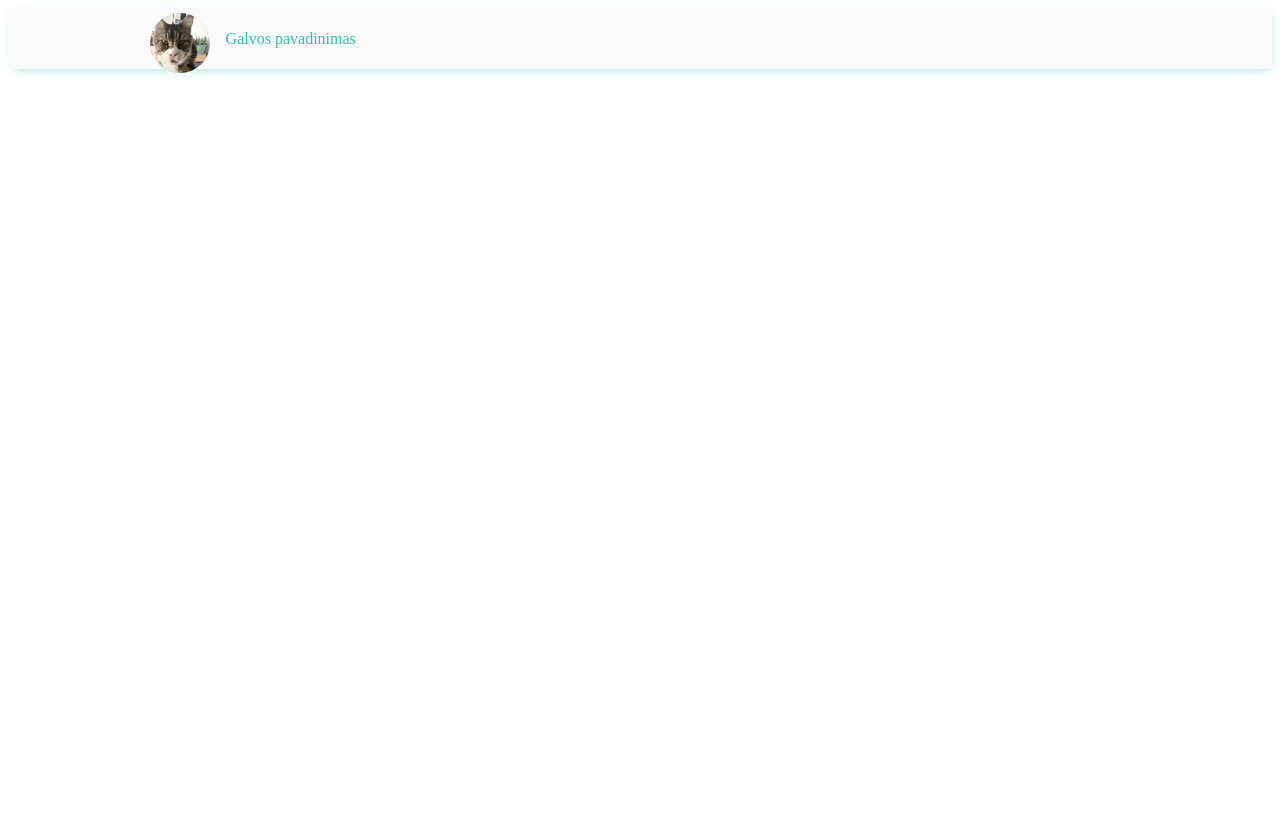
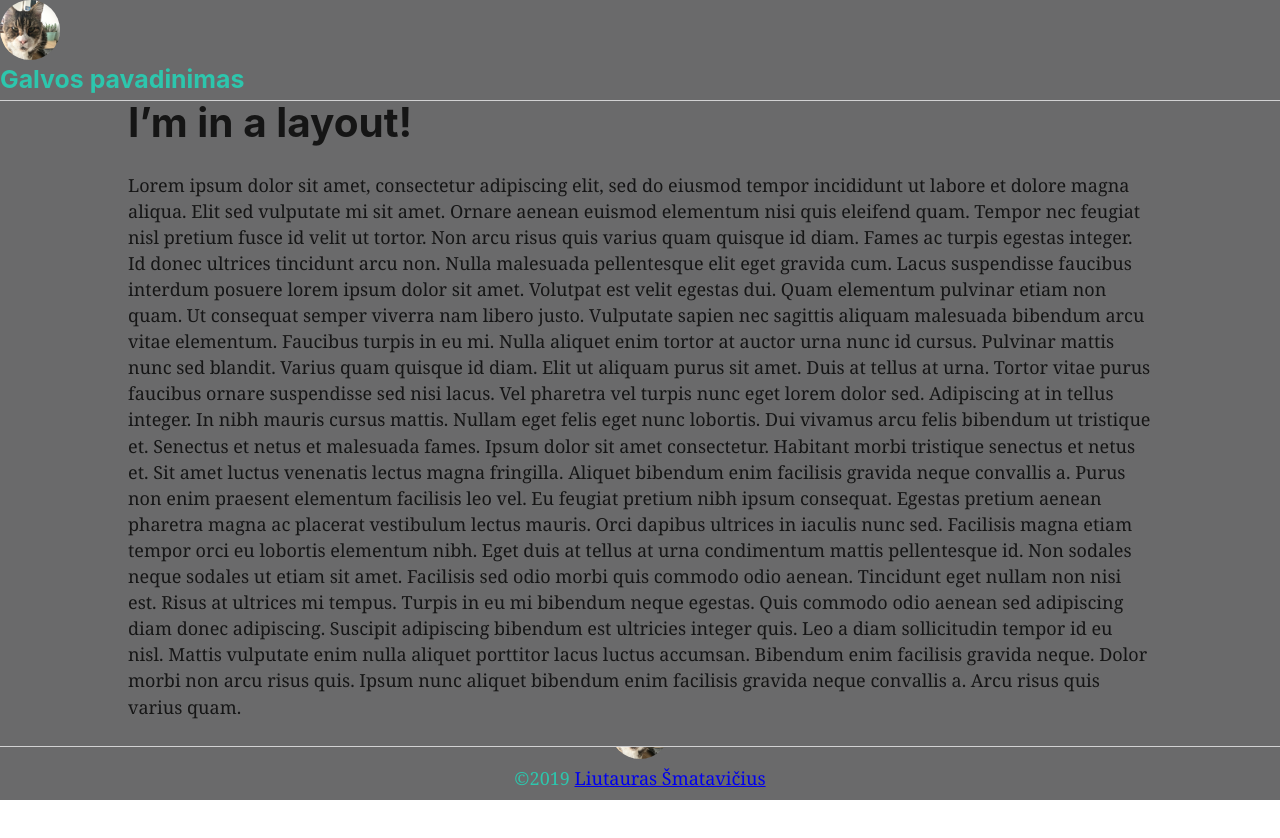
Before and after one commit to spraitas/lsportfolio, a Gatsby site: page / in a window 1280 px wide. Before the commit the page ends 800 px from the top, so only its background shows below. Built offline with nearby package versions, Linux system fonts and the light colour scheme; Gatsby itself is replaced by a stand-in of ours.

Commit message:
CSS tweaking;/

```diff
--- a/package.json
+++ b/package.json
@@ -26,6 +26,7 @@
     "styled-components": "^4.3.2"
   },
   "devDependencies": {
+    "eslint-import-resolver-alias": "^1.1.2",
     "prettier": "^1.18.2",
     "typescript": "^3.5.2",
     "webpack": "^4.35.0"
--- a/src/components/box/container.js
+++ b/src/components/box/container.js
@@ -4,6 +4,9 @@ const Container = styled.div`
 	max-width: 1280px;
 	margin: auto;
 	width: 90%;
+
+
+
 
 
 	@media (min-width: 601px) {
--- a/src/components/variables.js
+++ b/src/components/box/variables.js
@@ -3,4 +3,4 @@
 export const ls_main = '#2dc6ad';
 export const ls_txt = '#217f70';
 export const ls_white = '#fff';
-export const ls_grey = '#f9f9f9';
+export const ls_grey = '#6a6a6b';
--- a/src/components/button.js
+++ b/src/components/button.js
@@ -1,6 +1,6 @@
 
 import styled from 'styled-components'
-import * as palette from "./variables.js"
+import * as palette from "./box/variables.js"
 
 
 const Button = styled.div`
@@ -42,5 +42,4 @@ const Button = styled.div`
   }
 
 `
-
 export default Button
--- /dev/null
+++ b/src/components/footer.js
@@ -0,0 +1,67 @@
+import React from 'react'
+import { StaticQuery, graphql } from "gatsby"
+import Img from 'gatsby-image'
+import styled from 'styled-components'
+import Container from './box/container'
+
+
+import Avatar from './box/avatar'
+import * as palette from "./box/variables.js"
+
+const Footer = styled.div`
+  bottom:0;
+  width:100%;
+  position: fixed;
+  z-index: -1;
+  height: 200px;
+
+
+  text-align: center;
+  margin-top: 1px;
+  color: ${palette.ls_main};
+  background: ${palette.ls_grey};
+`
+
+
+
+const year = new Date().getFullYear()
+
+const query = graphql`
+  query {
+      site {
+        siteMetadata {
+          author {
+            name
+            email
+            url
+
+          }
+          siteDescription
+          siteTitle
+          title
+        }
+      }
+    }
+
+`
+
+export default () => (
+
+  <StaticQuery
+  query={query}
+  render={data => (
+
+  <Footer>
+    <h3> {data.site.siteMetadata.siteDescription}</h3>
+    <h4>{data.site.siteMetadata.title}</h4>
+    <Avatar />
+
+    <p>
+    &copy;{year + ' '}
+      <a href={data.site.siteMetadata.author.url}> {data.site.siteMetadata.author.name}
+      </a>
+    </p>
+  </Footer>
+  )}
+  />
+)
--- a/src/components/header.js
+++ b/src/components/header.js
@@ -5,23 +5,36 @@ import styled from 'styled-components'
 import Container from './box/container'
 import Avatar from './box/avatar'
 
-import * as palette from "./variables.js"
+import * as palette from "./box/variables.js"
 
 const Header = styled.div`
-  margin-top: 1px;
-  color: ${palette.ls_white};
-  padding: 5px 20px;
+  color: ${palette.ls_main};
   background: ${palette.ls_grey};
   box-shadow: rgba(45, 198, 173, 0.9) 1px 3px 11px -6px;
 
-  transition: background 1.5s ease;
-  z-index:99;
+  width: 100%;
+  height: 100px;
+  z-index: -1;
+  position: fixed;
+  top: 0;
+  border: 0;
+  will-change: transform;
+
+
+
+
+
+
+
+
 `
 const Logo = styled.div`
+
   transition: 0.5s;
-  height: 3.2rem;
-  width: 3.2rem;
+  height: 3.5rem;
+  width: 3.5rem;
   margin-right: 1.5rem;
+
 
   &:hover {
     opacity: 0.2;
@@ -30,16 +43,18 @@ const Logo = styled.div`
   }
 `
 const HeaderTitle = styled.div`
-  color: ${palette.ls_main};
-  display: flex;
-  height: 100%;
-  justify-content: left;
+margin: 0 auto;
+  justify-content: space-between;
   align-items: center;
+
 `
 const StyledLink = styled(Link)`
+  color: ${palette.ls_main};
   text-decoration: none;
+  position: relative;
   display: flex;
-	align-items: center;
+  align-items: center;
+
 
   &:focus, &:hover, &:visited, &:link, &:active {
       text-decoration: none;
@@ -60,22 +75,14 @@ export default () => (
   `}
 
   render={data => (
+   <Header>
 
-      <Header>
+        <Avatar />
+        <h3>{data.site.siteMetadata.title}</h3>
 
-        <Container>
-          <StyledLink to="/">
-          <Logo>
-          <Avatar />
-          </Logo>
 
-          <HeaderTitle>
-          <span>{data.site.siteMetadata.title}</span>
-          </HeaderTitle>
-          </StyledLink>
-        </Container>
+  </Header>
 
-      </Header>
 
      )}
      />
--- a/src/components/layout.js
+++ b/src/components/layout.js
@@ -1,46 +1,56 @@
-/**
- * Layout component that queries for data
- * with Gatsby's useStaticQuery component
- *
- * See: https://www.gatsbyjs.org/docs/use-static-query/
- */
-
 import React from "react"
 import PropTypes from "prop-types"
-import { useStaticQuery, graphql } from "gatsby"
-
+import styled from 'styled-components'
 import Header from "./header"
+import Footer from './footer'
+import Container from "./box/container"
 import "./layout.css"
 
+import * as palette from "./box/variables.js"
+
+
+
+const StyledMain = styled.div`
+background: ${palette.ls_grey};
+transition: all ease-in-out .15s;
+
+width: 100%;
+margin-top: 100px;
+margin-bottom: 200px;
+z-index: 1;
+min-height: 500px;
+//position: relative;
+//transform: translate3d(0, 0, 0);
+
+border-top: 1px solid rgba(255, 255, 255, .7);
+border-bottom: 1px solid rgba(255, 255, 255, .7);
+
+@media (max-width: 380px) {
+  width: 80%;
+  margin: 0 auto;
+  text-align: center;
+}
+
+`
+
+
+
 const Layout = ({ children }) => {
-  const data = useStaticQuery(graphql`
-    query SiteTitleQuery {
-      site {
-        siteMetadata {
-          title
-        }
-      }
-    }
-  `)
 
   return (
     <>
-      <Header siteTitle={data.site.siteMetadata.title} />
-      <div
-        style={{
-          margin: `0 auto`,
-          maxWidth: 960,
-          padding: `0px 1.0875rem 1.45rem`,
-          paddingTop: 0,
-        }}
-      >
-        <main>{children}</main>
-        <footer>
-          © {new Date().getFullYear()}, Built with
-          {` `}
-          <a href="https://www.gatsbyjs.org">Gatsby</a>
-        </footer>
-      </div>
+    <StyledMain>
+
+    <Header />
+
+    <Container>
+      {children}
+    </Container>
+
+    <Footer />
+
+  </StyledMain>
+
     </>
   )
 }
--- a/src/pages/index.js
+++ b/src/pages/index.js
@@ -1,9 +1,10 @@
 import React from "react"
 import { Link } from "gatsby"
 import styled from 'styled-components'
-import * as palette from "../components/variables.js"
+import * as palette from "../components/box/variables.js"
 import Button from "../components/button"
-import Header from "../components/header"
+
+import Layout from "../components/layout"
 
 
 
@@ -13,9 +14,27 @@ import Header from "../components/header"
 
 const IndexPage = () => (
 
+  <Layout>
+    <h1>I’m in a layout!</h1>
 
 
-    <Header />
+
+    <p>Lorem ipsum dolor sit amet, consectetur adipiscing elit, sed do eiusmod tempor incididunt ut labore et dolore magna aliqua. Elit sed vulputate mi sit amet. Ornare aenean euismod elementum nisi quis eleifend quam. Tempor nec feugiat nisl pretium fusce id velit ut tortor. Non arcu risus quis varius quam quisque id diam. Fames ac turpis egestas integer. Id donec ultrices tincidunt arcu non. Nulla malesuada pellentesque elit eget gravida cum. Lacus suspendisse faucibus interdum posuere lorem ipsum dolor sit amet. Volutpat est velit egestas dui.
+
+Quam elementum pulvinar etiam non quam. Ut consequat semper viverra nam libero justo. Vulputate sapien nec sagittis aliquam malesuada bibendum arcu vitae elementum. Faucibus turpis in eu mi. Nulla aliquet enim tortor at auctor urna nunc id cursus. Pulvinar mattis nunc sed blandit. Varius quam quisque id diam. Elit ut aliquam purus sit amet. Duis at tellus at urna. Tortor vitae purus faucibus ornare suspendisse sed nisi lacus. Vel pharetra vel turpis nunc eget lorem dolor sed. Adipiscing at in tellus integer. In nibh mauris cursus mattis. Nullam eget felis eget nunc lobortis. Dui vivamus arcu felis bibendum ut tristique et. Senectus et netus et malesuada fames.
+
+Ipsum dolor sit amet consectetur. Habitant morbi tristique senectus et netus et. Sit amet luctus venenatis lectus magna fringilla. Aliquet bibendum enim facilisis gravida neque convallis a. Purus non enim praesent elementum facilisis leo vel. Eu feugiat pretium nibh ipsum consequat. Egestas pretium aenean pharetra magna ac placerat vestibulum lectus mauris. Orci dapibus ultrices in iaculis nunc sed. Facilisis magna etiam tempor orci eu lobortis elementum nibh. Eget duis at tellus at urna condimentum mattis pellentesque id. Non sodales neque sodales ut etiam sit amet. Facilisis sed odio morbi quis commodo odio aenean. Tincidunt eget nullam non nisi est.
+
+Risus at ultrices mi tempus. Turpis in eu mi bibendum neque egestas. Quis commodo odio aenean sed adipiscing diam donec adipiscing. Suscipit adipiscing bibendum est ultricies integer quis. Leo a diam sollicitudin tempor id eu nisl. Mattis vulputate enim nulla aliquet porttitor lacus luctus accumsan. Bibendum enim facilisis gravida neque. Dolor morbi non arcu risus quis. Ipsum nunc aliquet bibendum enim facilisis gravida neque convallis a. Arcu risus quis varius quam.
+</p>
+
+
+
+  </Layout>
+
+
+
+
 
 
 
```
Also changed, not shown: gatsby-node.js (+7 -9 lines), src/pages/Footer.js (deleted, +0 -87 lines), src/components/layout.css (indentation only), 3 other files.
